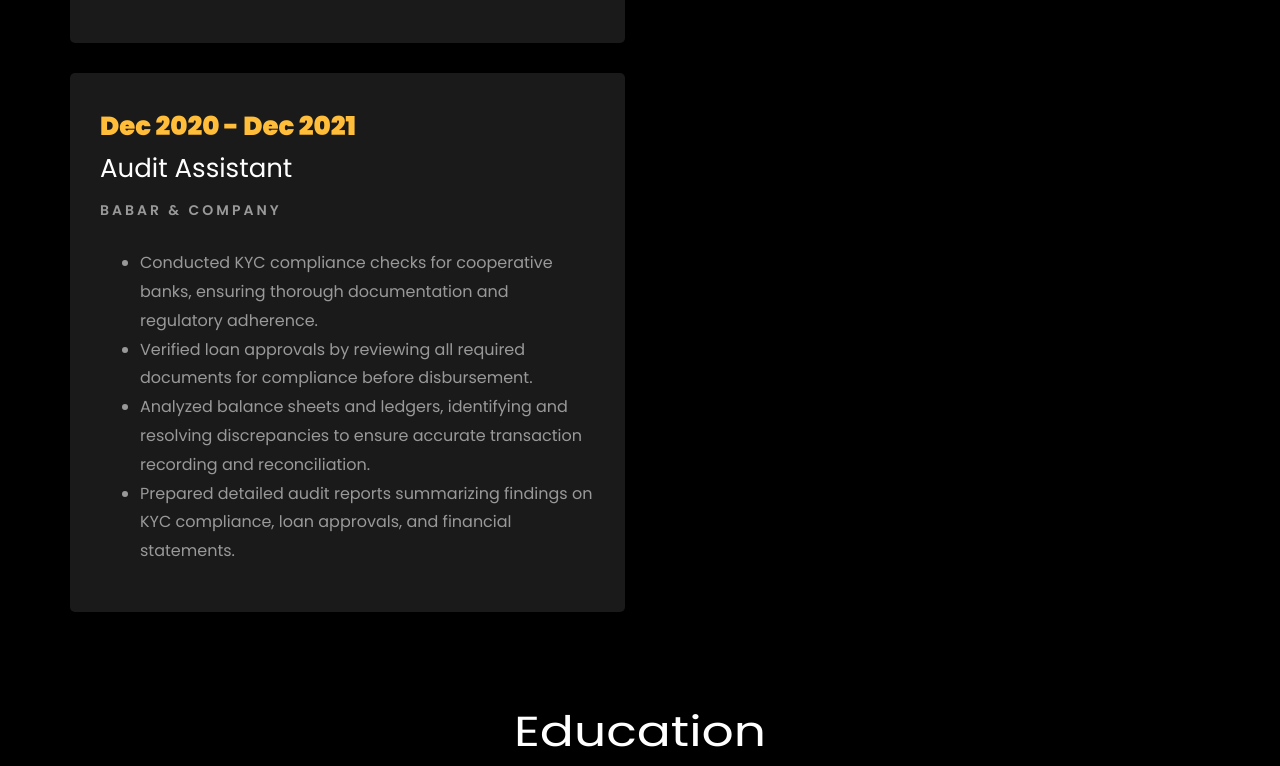
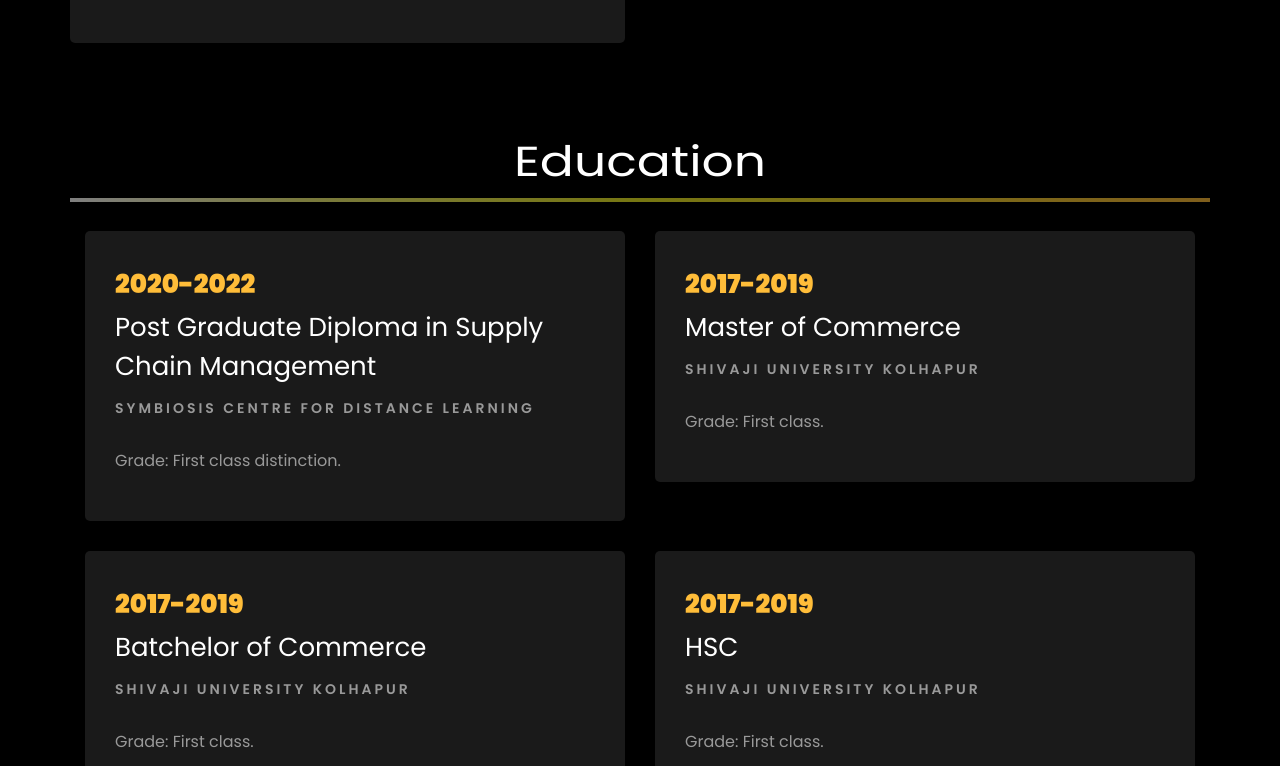
Before and after one commit to Manthannimbalkar/manthannimbalkar.github.io, a plain HTML site: page index.html in a window 1280 px wide. Shown: the part 3732-4498 px from the top of the page. Drawn offline with nearby package versions, Linux system fonts and the light colour scheme; files whose address does not match are found by name.

Commit message:
Update index.html

```diff
--- a/index.html
+++ b/index.html
@@ -508,22 +508,6 @@
 				</div>
 			</div>
 
-			<div class="col-md-6">
-				<div class="resume-wrap ftco-animate">
-					<span class="date">Dec 2020 - Dec 2021</span>
-					<h2>Audit Assistant</h2>
-					<span class="position">Babar & Company</span>
-					<p class="mt-4">
-						<ul>
-							<li>Conducted KYC compliance checks for cooperative banks, ensuring thorough documentation and regulatory adherence.</li>
-							<li>Verified loan approvals by reviewing all required documents for compliance before disbursement.</li>
-							<li>Analyzed balance sheets and ledgers, identifying and resolving discrepancies to ensure accurate transaction recording and reconciliation.</li>
-							<li>Prepared detailed audit reports summarizing findings on KYC compliance, loan approvals, and financial statements.</li>
-						</ul>
-					</p>
-				</div>
-			</div>
-
 				</div>
 			</div>
 
```
